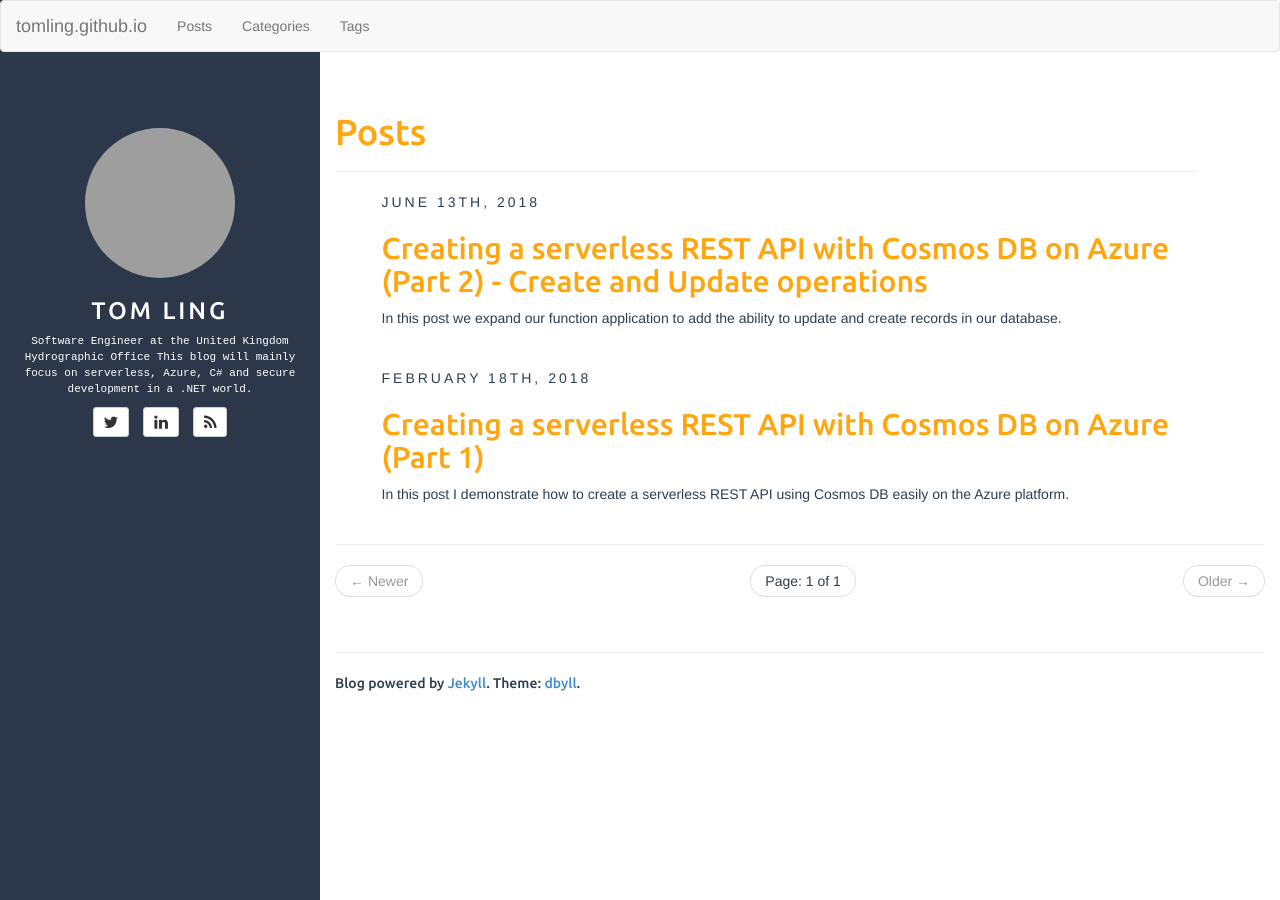
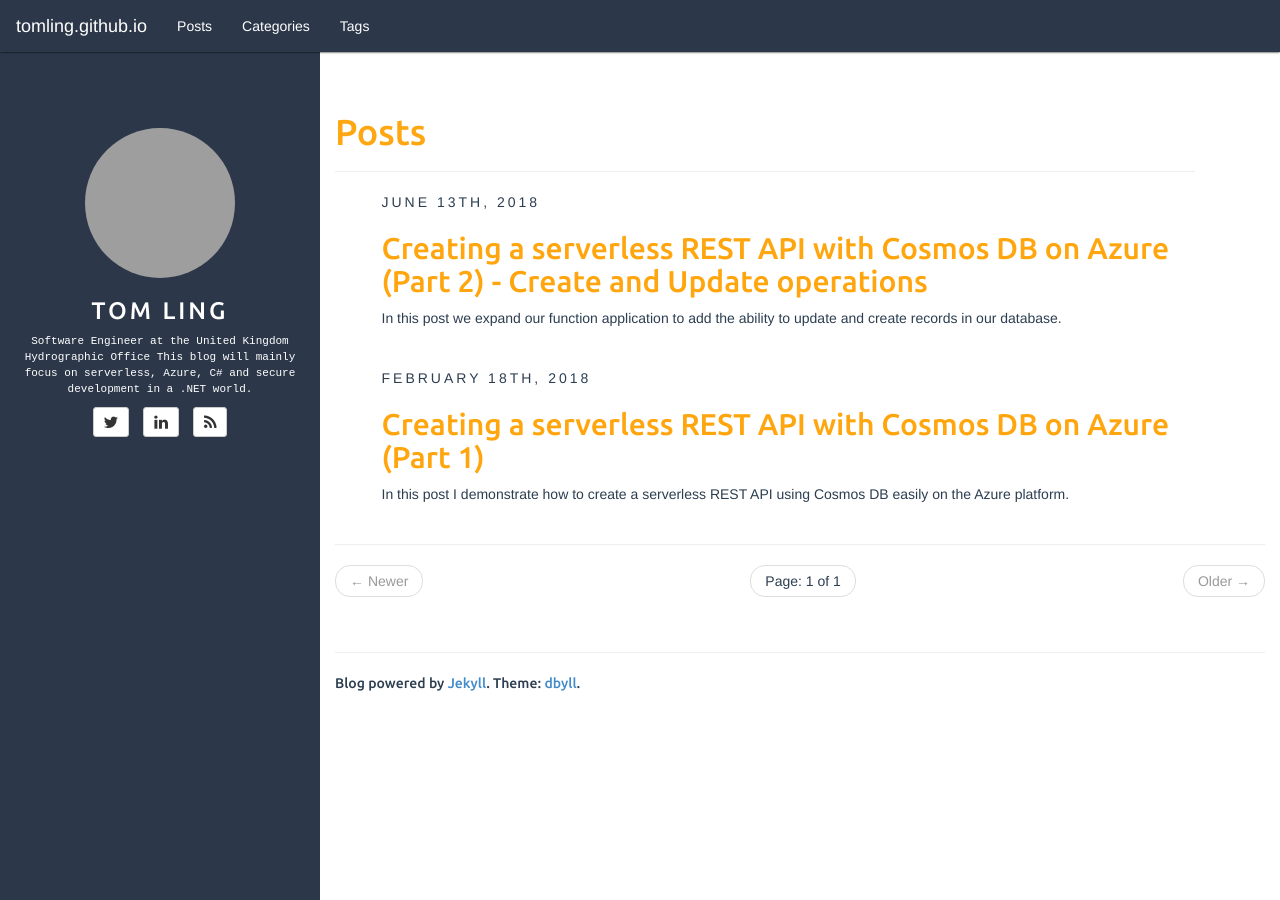
Before and after one commit to TomLing/tomling.github.io, a Jekyll site: the page built from index.html, in a window 1280 px wide. Built offline with Jekyll 4.4.1, drawn with Linux system fonts in a browser that asks for light colours; the list of posts is cut into pages by our own code; grey boxes are pictures that could not be loaded.

Commit message:
Formatted navbar colour

```diff
--- a/assets/css/style.css
+++ b/assets/css/style.css
@@ -190,3 +190,44 @@ ul.dropdown-menu>li>a>i.fa {
 p > img{
 	border-radius: 5px;
 }
+
+/* navbar */
+.navbar-default {
+    background-color: #2c3849;
+	border-color: #2c3849;
+	-webkit-border-radius: 0;
+    -moz-border-radius: 0;
+	border-radius: 0;
+	box-shadow: 0 2px 1px -1px rgba(0, 0, 0, .2), 0 1px 1px 0 rgba(0, 0, 0, .14), 0 1px 3px 0 rgba(0, 0, 0, .12);
+}
+/* Title */
+.navbar-default .navbar-brand {
+    color: white;
+}
+.navbar-default .navbar-brand:hover,
+.navbar-default .navbar-brand:focus {
+    color: #ddd;
+}
+/* Link */
+.navbar-default .navbar-nav > li > a {
+    color:white;
+}
+.navbar-default .navbar-nav > li > a:hover,
+.navbar-default .navbar-nav > li > a:focus {
+    color: #ddd;
+}
+.navbar-default .navbar-nav > .active > a,
+.navbar-default .navbar-nav > .active > a:hover,
+.navbar-default .navbar-nav > .active > a:focus {
+    color: #ddd;
+}
+.navbar-default .navbar-nav > .open > a,
+.navbar-default .navbar-nav > .open > a:hover,
+.navbar-default .navbar-nav > .open > a:focus {
+    color: #ddd;
+}
+/* Caret */
+.navbar-default .navbar-nav > .dropdown > a .caret {
+    border-top-color: #777;
+	border-bottom-color: #777;
+}
```
